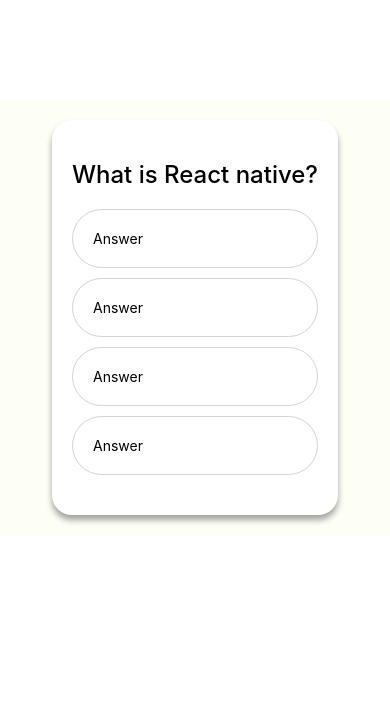
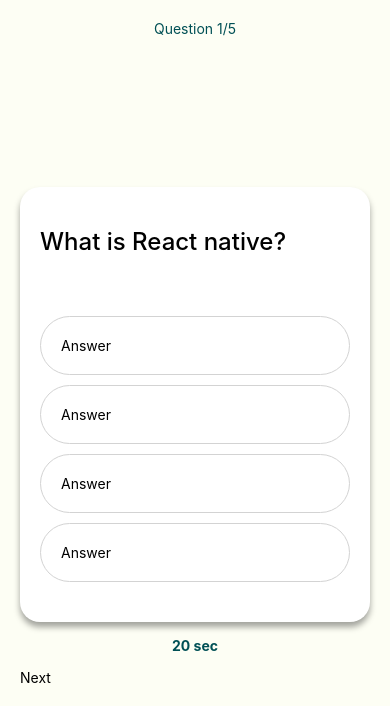
Before and after one commit to scapsa0116/Quizapp, a React Native app: screen / in a window 390 px wide. Shown: the top 722 px of the page. Built offline with nearby package versions, Linux system fonts and the light colour scheme.

Commit message:
text not reflecting and oarent view

```diff
--- a/App.tsx
+++ b/App.tsx
@@ -5,9 +5,7 @@
 export default function App() {
   return (
     <View >
-
       <QuizScreen/>
-
     </View>
   );
 }
--- a/src/app/QuizScreen.tsx
+++ b/src/app/QuizScreen.tsx
@@ -1,29 +1,64 @@
-import { View, Text, StyleSheet } from "react-native"
-import QuestionCard from "../components/QuestionCard"
-
+import { View, Text, StyleSheet, SafeAreaView } from 'react-native';
+import QuestionCard from '../components/QuestionCard';
 
 export default function QuizScreen() {
   return (
+    <SafeAreaView style={styles.page}>
+      <View style={styles.container}>
+        {/* Header */}
+        <View>
+          <Text style={styles.title}>Question 1/5</Text>
+        </View>
 
-    <View
-    style={styles.container}
-    >
+        {/* Body */}
+        <View>
+	        <QuestionCard />
+	        <Text style={styles.timer}>20 sec</Text>
+        </View>
 
-      <QuestionCard/>
 
-    </View>
+        {/* Footer */}
+        <View>
+          <Text>Next</Text>
+        </View>
+      </View>
+    </SafeAreaView>
   );
 }
 
 const styles = StyleSheet.create({
-    container:{
-        // flex: 1,
-        backgroundColor: '#FDFEF4',
-        justifyContent:'center',
-        padding: 20,
-        alignItems: 'center',
-        gap:10,
-        marginTop: 100,
+  page: {
+    backgroundColor: '#FDFEF4',
+    flex: 1,
+  },
+  container: {
+    flex: 1,
+    justifyContent: 'space-between',
+    padding: 20,
+  },
+  title: {
+    textAlign: 'center',
+    color: '#005055',
+  },
+  timer: {
+    marginVertical: 15,
+    textAlign: 'center',
+    color: '#005055',
+    fontWeight: 'bold',
+  },
 
-      }
-})
+  button:{
+      backgroundColor:  "#005055",
+      padding:20,
+      borderRadius: 100,
+      alignItems: 'center',
+      justifyContent: 'center'
+    },
+
+    buttonText:{
+        color: 'white',
+        fontWeight: 500,
+        fontSize: 16,
+        letterSpacing: 1.5,
+    }
+});
--- a/src/components/AnswerOption.tsx
+++ b/src/components/AnswerOption.tsx
@@ -12,13 +12,11 @@
 }
 
 const styles = StyleSheet.create({
-
 container:{
     borderWidth: 1,
     borderColor: 'lightgray',
     padding: 20,
     borderRadius: 100
-
 }
 
 })
--- a/src/components/QuestionCard.tsx
+++ b/src/components/QuestionCard.tsx
@@ -3,7 +3,7 @@
 
 
 
-export default function QuestionCard() {
+export default function QuestionCard () {
   return (
     <View style = {styles.questionCard}>
       <Text style ={styles.question}>What is React native?</Text>
@@ -12,24 +12,23 @@
         <AnswerOption/>
         <AnswerOption/>
         <AnswerOption/>
-
       </View>
-
-
     </View>
   );
 }
 
 
 
- const styles= StyleSheet.create({
+ const styles = StyleSheet.create({
     questionCard:{
         backgroundColor: 'white',
         padding: 20,
         borderRadius: 20,
         paddingVertical: 40,
-        gap:20,
+        gap:60,
         shadowColor: "#000",
+        marginTop: 150,
+        //shadow
         shadowOffset: {
 	      width: 0,
 	      height: 5,
@@ -41,7 +40,8 @@
     },
     question:{
         fontSize: 24,
-        fontWeight: '500'
+        fontWeight: '500',
+    },
 
-    }
+
 })
```
